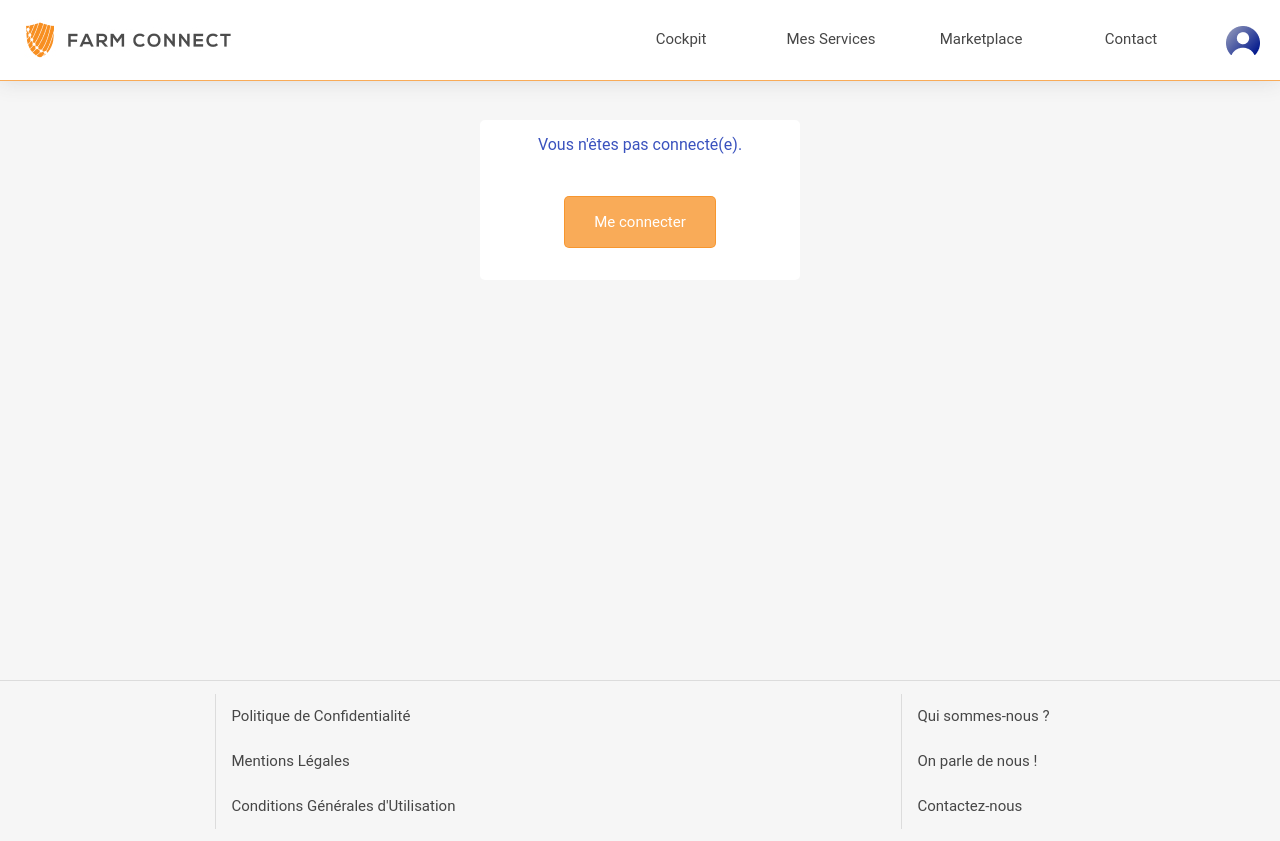
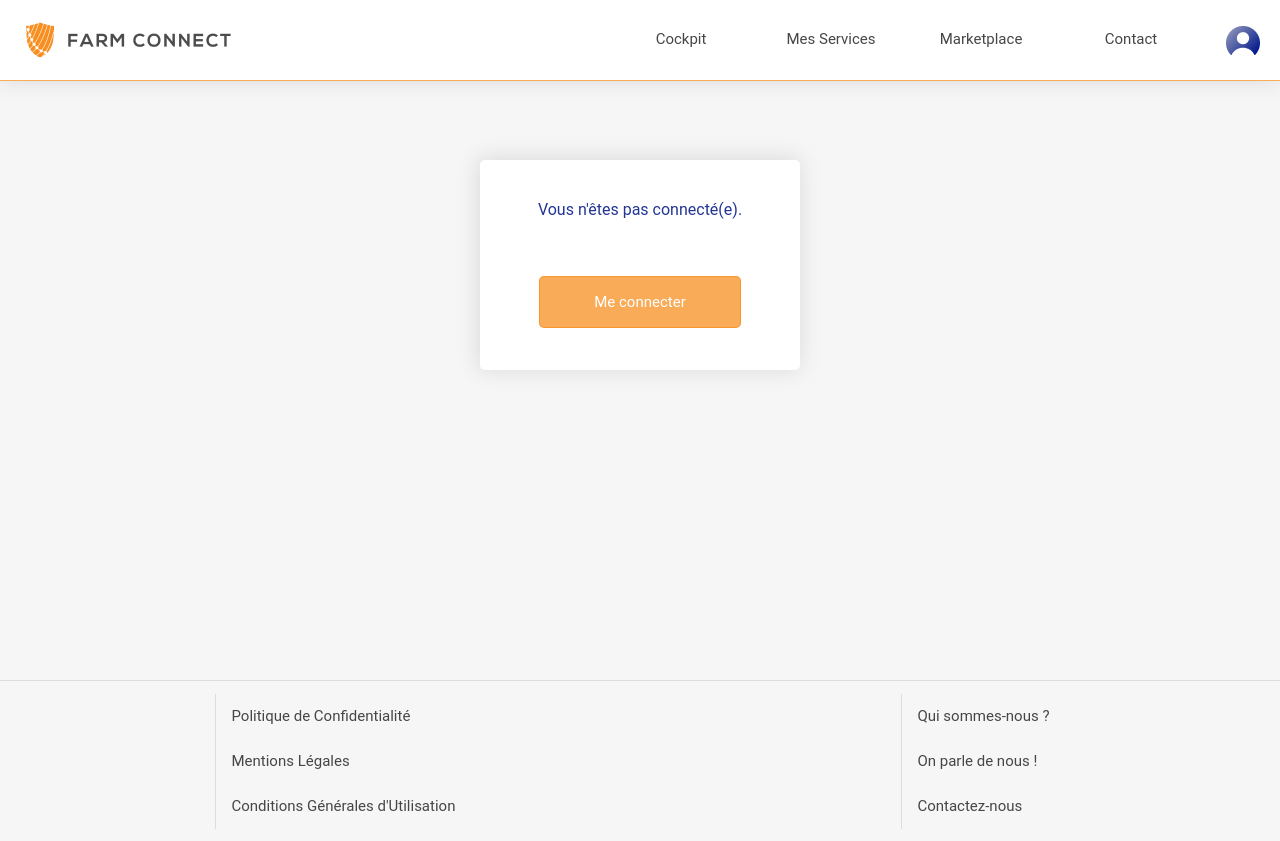
Before and after one commit to CaroD59/FarmConnect_Front, a React (Create React App) app: page /myapps in a window 1280 px wide. Built offline with nearby package versions, Linux system fonts and the light colour scheme; the HTML template or start-up script is replaced by a standard one.

Commit message:
adding new style on my apps component when user isnt connected

```diff
--- a/src/components/MyApps/index.jsx
+++ b/src/components/MyApps/index.jsx
@@ -1,7 +1,7 @@
 import React, { useContext, useEffect, useState } from 'react';
 import { Link } from 'react-router-dom';
 import axios from 'axios';
-import StyledMarketPlaceCatalog from '../MarketPlaceCatalog/styles';
+import StyledMyApps from './styles';
 import User from '../../contexts/User';
 
 function MyApps() {
@@ -18,7 +18,7 @@ function MyApps() {
   }, []);
 
   return (
-    <StyledMarketPlaceCatalog>
+    <StyledMyApps>
       {user ? (
         <>
           <h1 className="titre">Mes applications</h1>
@@ -57,7 +57,7 @@ function MyApps() {
           </div>
         </div>
       )}
-    </StyledMarketPlaceCatalog>
+    </StyledMyApps>
   );
 }
 
--- a/src/components/MyApps/styles.jsx
+++ b/src/components/MyApps/styles.jsx
@@ -1,5 +1,42 @@
 import styled from 'styled-components';
 
-const StyledMyApps = styled.div``;
+const StyledMyApps = styled.div`
+  .userOff {
+    display: flex;
+    align-items: center;
+    flex-direction: column;
+    font-family: 'roboto', sans-serif;
+    .withoutUser {
+      margin-top: 80px;
+      padding-top: 25px;
+      padding-bottom: 25px;
+      height: 20vh;
+      flex-direction: column;
+      width: 25vw;
+      display: flex;
+      align-items: center;
+      justify-content: space-around;
+      border-radius: 5px;
+      background-color: #ffff;
+      color: #223594;
+      box-shadow: -1px -1px 21px 1px rgba(70, 70, 70, 0.15);
+      .buttonProfil {
+        display: flex;
+        justify-content: center;
+        align-items: center;
+        width: 200px;
+        height: 50px;
+        margin-top: 25px;
+        color: #ffff;
+        background-color: rgb(247, 143, 33, 0.75);
+        border: solid 1px rgb(247, 143, 33, 0.75);
+        border-radius: 5px;
+        cursor: pointer;
+        font-size: 15px;
+        text-decoration: none;
+      }
+    }
+  }
+`;
 
 export default StyledMyApps;
```
